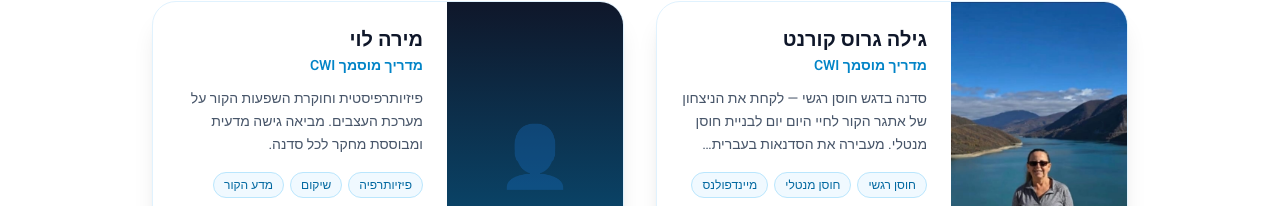
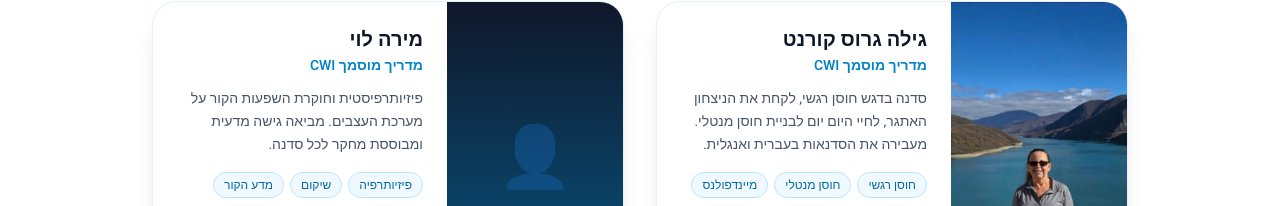
Before and after one commit to ritzabilu-jpg/ICING, a Next.js app: page /instructors in a window 1280 px wide. Shown: the part 456-662 px from the top of the page. Built offline with nearby package versions, Linux system fonts and the light colour scheme; what tailwindcss-rtl would draw is missing.

Commit message:
Update Gila Gross bio text

```diff
--- a/src/app/instructors/page.tsx
+++ b/src/app/instructors/page.tsx
@@ -16,7 +16,7 @@ const DEMO_INSTRUCTORS: Instructor[] = [
     id: '1',
     name: 'גילה גרוס קורנט',
     photo_url: '/gila-gross.jpg',
-    bio: 'סדנה בדגש חוסן רגשי — לקחת את הניצחון של אתגר הקור לחיי היום יום לבניית חוסן מנטלי. מעבירה את הסדנאות בעברית ואנגלית.',
+    bio: 'סדנה בדגש חוסן רגשי, לקחת את הניצחון האתגר, לחיי היום יום לבניית חוסן מנטלי. מעבירה את הסדנאות בעברית ואנגלית.',
     specialties: ['חוסן רגשי', 'חוסן מנטלי', 'מיינדפולנס'],
     certifications: ['CWI Instructor Certified'],
     quote: 'בין השקט של הקרח לעוצמה של הגוף, לבנות חוסן מנטלי, שקט פנימי ואנרגיה חדשה.',
```
